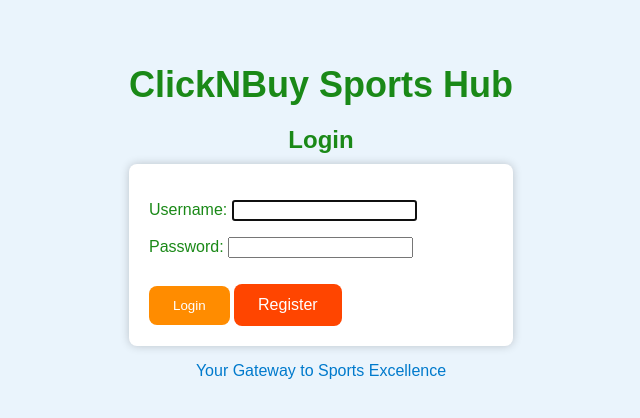
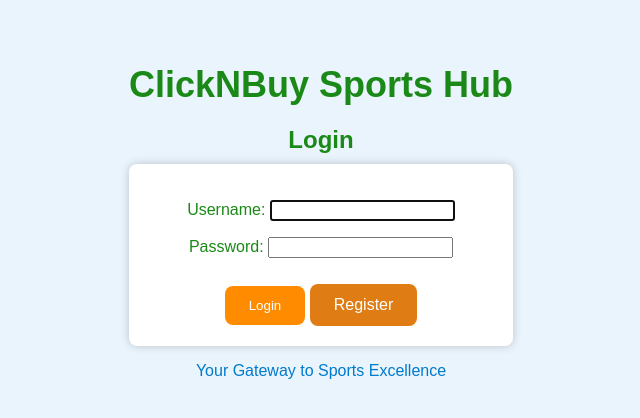
Before and after one commit to Lifeisforty2/shopping, a Django app: page /login/ in a window 1280 px wide. Shown: the part 182-600 px from the top of the page, without its empty margins (319-959 px from the left). Run offline with Django 4.2, Linux system fonts and the light colour scheme.

Commit message:
Testing login styling3

```diff
--- a/shop/static/shop/style.css
+++ b/shop/static/shop/style.css
@@ -15,6 +15,7 @@ form {
     padding: 20px;
     border-radius: 8px;
     box-shadow: 0 0 10px 0 rgba(0, 0, 0, 0.2);
+    text-align: center; /* Center the form content */
 }
 
 /* Heading styling */
@@ -50,10 +51,8 @@ h2 {
 .register-button,
 .logout-button,
 .button {
-    background-color: #FF4500; /* Bright Red */
     border: none;
     padding: 12px 24px;
-    color: #FFFFFF;
     border-radius: 8px;
     cursor: pointer;
     display: inline-block;
@@ -67,6 +66,17 @@ h2 {
 .logout-button:hover,
 .button:hover {
     background-color: #333333;
+}
+
+/* Customize login and register buttons */
+.button-primary {
+    background-color: #FF4500; /* Red for login button */
+    color: #FFFFFF;
+}
+
+.register-button {
+    background-color: #df7c13; /* Light Orange for register button */
+    color: #ffffff; /* Dark text on light background */
 }
 
 /* Header styling */
```
